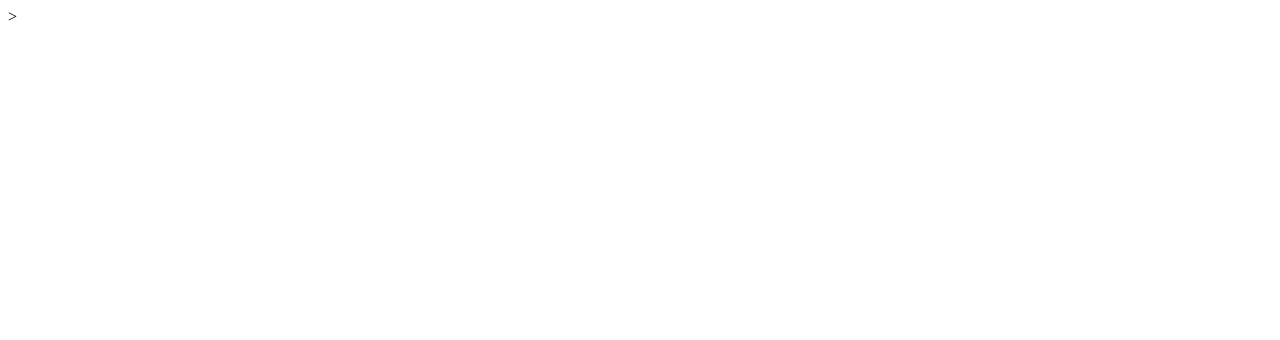
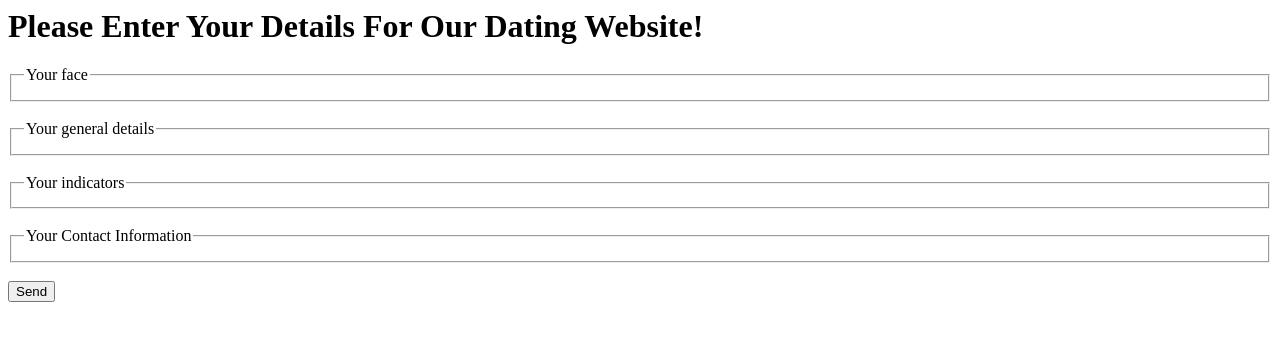
Before and after one commit to DeeptanshuM/Learning_HTML_CSS_Javascript, a plain HTML site: page src/WebPageForDatingWebsite.html in a window 1280 px wide. Drawn offline with Linux system fonts and the light colour scheme.

Commit message:
Made skeleton

```diff
--- a/src/WebPageForDatingWebsite.html
+++ b/src/WebPageForDatingWebsite.html
@@ -5,6 +5,21 @@
     <title></title>
   </head>
   <body>
-
+    <h1>Please Enter Your Details For Our Dating Website! </h1>
+    <form>
+      <fieldset>
+              <legend>Your face</legend>
+      </fieldset> <br>
+      <fieldset>
+              <legend>Your general details</legend>
+      </fieldset> <br>
+      <fieldset>
+              <legend>Your indicators</legend>
+      </fieldset> <br>
+      <fieldset>
+              <legend>Your Contact Information</legend>
+      </fieldset> <br>
+      <input type="submit" value="Send">
+</form>
   </body>
-</html>>
+</html>
```
